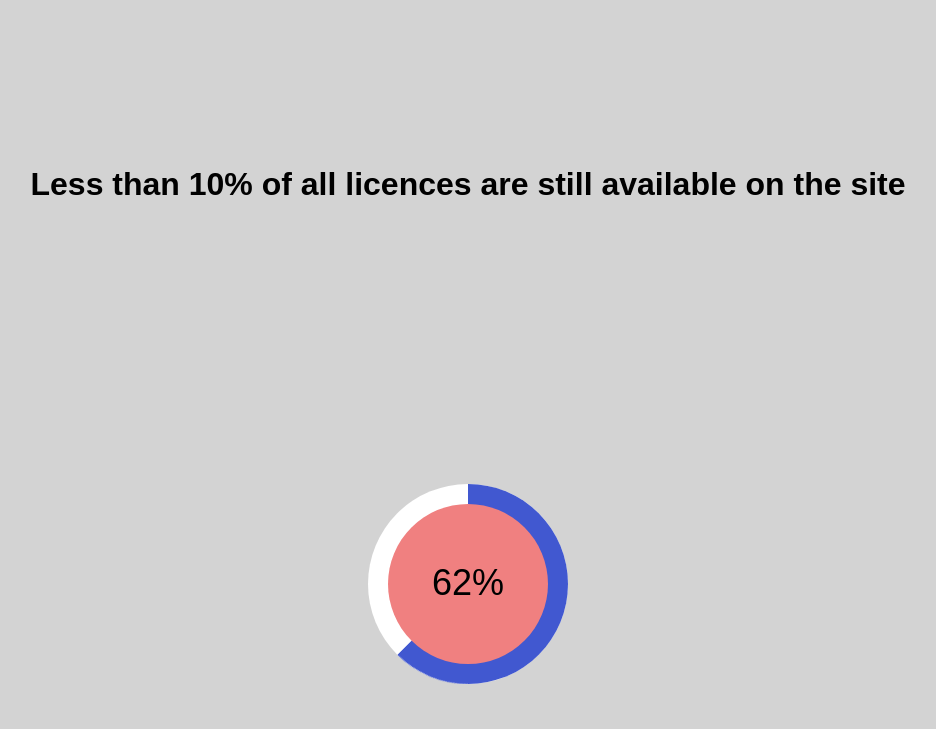
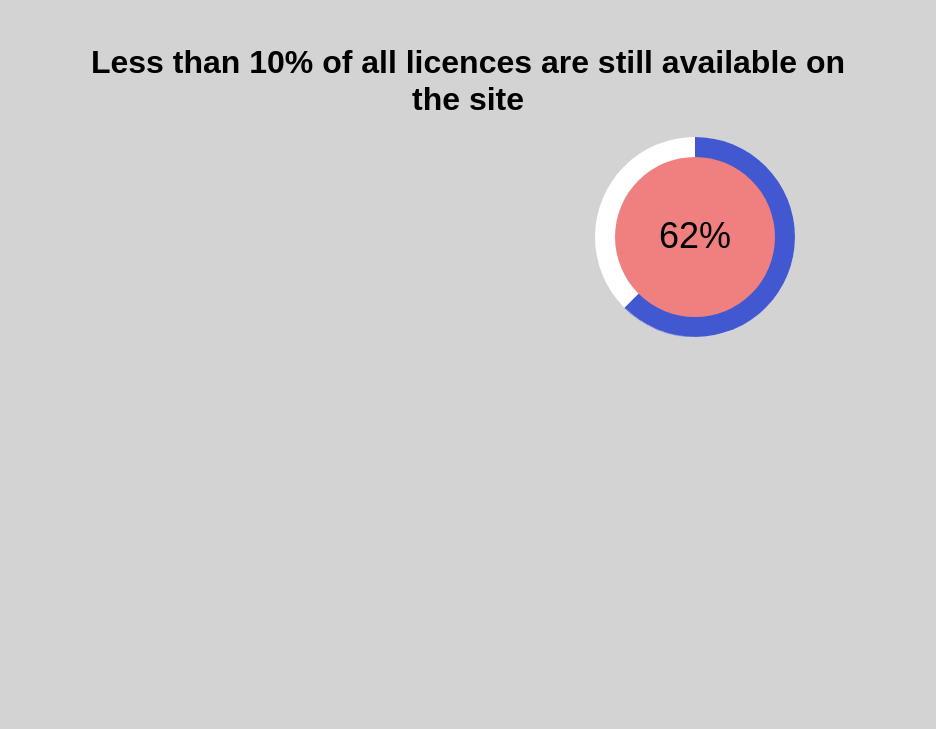
Before and after one commit to IliyanDimovv/IliyanDimovv.github.io, a plain HTML site: page index.html in a window 1280 px wide. Shown: the whole page, without its empty margins (172-1108 px from the left). Drawn offline with Linux system fonts and the light colour scheme.

Commit message:
Add files via upload

```diff
--- a/script.js
+++ b/script.js
@@ -44,3 +44,15 @@ var elem = document.getElementById("title-switcher");
 
 count = new Counter(elem, 2000);
 count.start();
+
+(function () {
+  var s = document.getElementById('title-switcher').style,
+    f = false,
+    c1 = '#000000',
+    c2 = '#286428';
+
+  setInterval(function () {
+    s.color = f ? c2 : c1;
+    f = !f;
+  }, 3000);
+})();
--- a/styles.css
+++ b/styles.css
@@ -6,7 +6,6 @@
 
 html,
 body {
-  display: grid;
   height: 100%;
   text-align: center;
   place-items: center;
@@ -16,7 +15,9 @@ body {
 .circular {
   height: 100px;
   width: 100px;
-  position: relative;
+  position: fixed;
+  margin-left: 48%;
+  margin-top: 2%;
   transform: scale(2);
 }
 
@@ -89,3 +90,21 @@ body {
     transform: rotate(180deg);
   }
 }
+
+#title-switcher {
+  padding: 5%;
+}
+
+@media screen and (max-width: 320px) {
+  .circular {
+    height: 100px;
+    width: 100px;
+    margin-left: 37%;
+    margin-top: 30%;
+    transform: scale(1.5);
+  }
+
+  #title-switcher {
+    font-size: 20px;
+  }
+}
```
